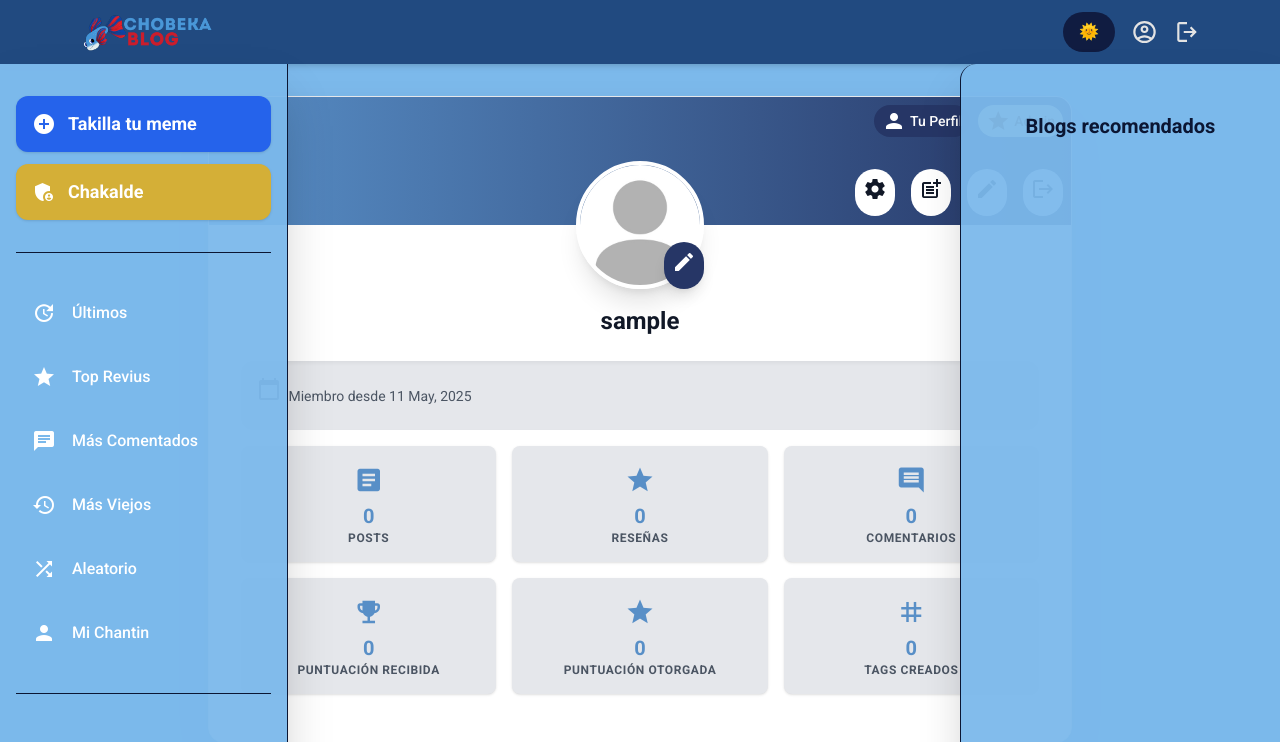
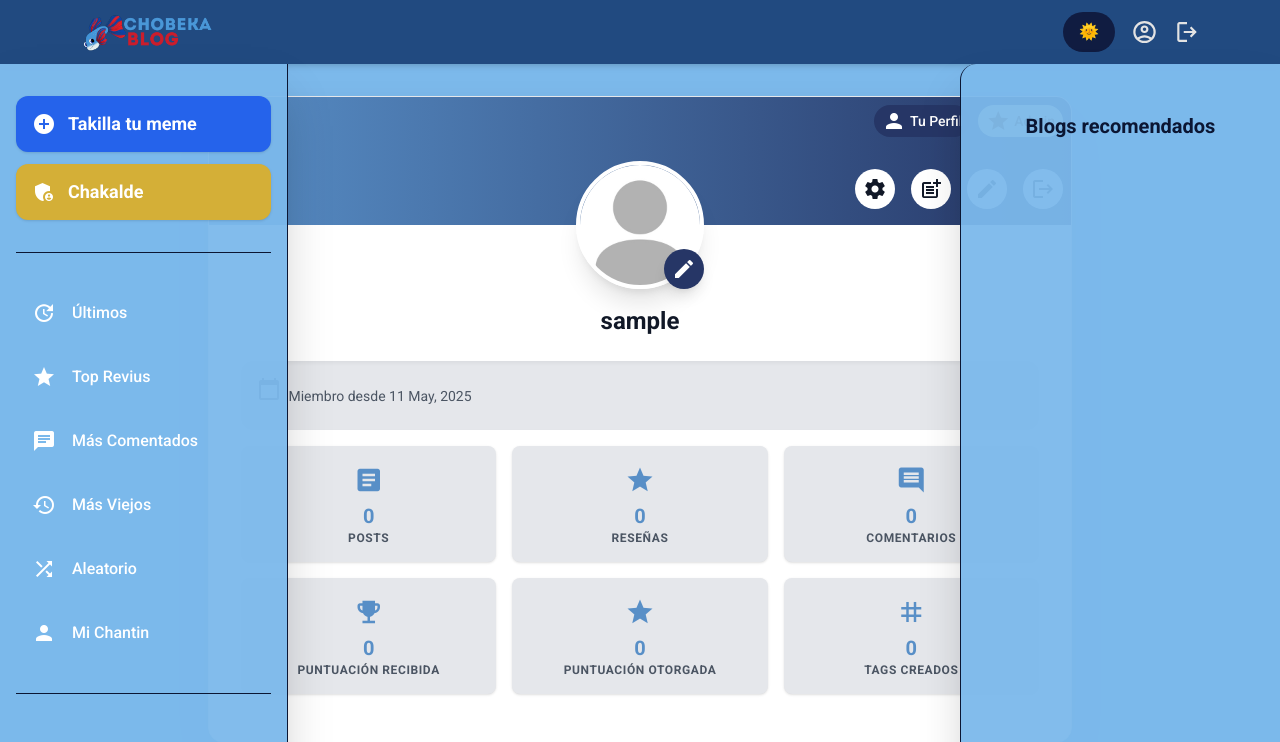
Before and after one commit to edwardperxz/chobeka-blog, a Django app: a page that uses blogapp/templates/blogapp/profile_user.html in a window 1280 px wide. Shown: the top 742 px of the page. Run offline with Django 5.2, Linux system fonts and the light colour scheme; the visitor is signed in with stand-in values (Sample User, id 1); data comes from the database, SQL or seed files in the repository; data that the repository does not hold is empty; some libraries are stand-ins or nearby versions.

Commit message:
fix: enhance profile actions styling

```diff
--- a/blogapp/templates/blogapp/profile_user.html
+++ b/blogapp/templates/blogapp/profile_user.html
@@ -55,8 +55,8 @@
 
         {% if user == profile_user %}
         <a href="{% url 'blogapp:edit_profile' user.username %}"
-           class="absolute bottom-0 right-0 bg-primary_dark-600 hover:bg-primary_dark-300 text-white p-2 rounded-full shadow-lg transition-all duration-200 transform hover:scale-110">
-          <span class="material-icons">edit</span>
+           class="absolute bottom-0 right-0 bg-primary_dark-600 hover:bg-primary_dark-300 text-white px-1 md:px-2 md:py-1 rounded-full flex items-center justify-center shadow-lg transition-all duration-200 transform hover:scale-110">
+            <span class="material-icons text text-lg md:text-2xl">edit</span>
         </a>
         {% endif %}
 
@@ -70,18 +70,18 @@
     </div>
 
     {% if user == profile_user %}
-    <div class="absolute top-2 right-2 flex space-x-4 transition-colors">
-      <a href="#" class="bg-white dark:bg-gray-700 p-2 rounded-full hover:bg-gray-400 dark:hover:bg-secondary_dark transition-colors" title="Configuración">
-        <span class="material-icons">settings</span>
+    <div class="absolute top-2 right-2 flex space-x-2 md:space-x-4 transition-colors">
+      <a href="#" class="bg-white dark:bg-gray-700 px-1 md:px-2 md:py-1 rounded-full flex items-center justify-center hover:bg-gray-400 dark:hover:bg-secondary_dark transition-colors" title="Configuración">
+        <span class="material-icons text text-lg md:text-2xl">settings</span>
       </a>
-      <a href="{% url 'blogapp:add_blog' %}" class="bg-white dark:bg-gray-700 p-2 rounded-full hover:bg-gray-400 dark:hover:bg-secondary_dark transition-colors" title="Crear un blog">
-        <span class="material-icons">post_add</span>
+      <a href="{% url 'blogapp:add_blog' %}" class="bg-white dark:bg-gray-700 px-1 md:px-2 md:py-1 rounded-full flex items-center justify-center hover:bg-gray-400 dark:hover:bg-secondary_dark transition-colors" title="Crear un blog">
+        <span class="material-icons text text-lg md:text-2xl">post_add</span>
       </a>
-      <a href="{% url 'blogapp:edit_profile' user.username %}" class="bg-white dark:bg-gray-700 p-2 rounded-full hover:bg-gray-400 dark:hover:bg-secondary_dark transition-colors" title="Editar perfil">
-        <span class="material-icons">edit</span>
+      <a href="{% url 'blogapp:edit_profile' user.username %}" class="bg-white dark:bg-gray-700 px-1 md:px-2 md:py-1 rounded-full flex items-center justify-center hover:bg-gray-400 dark:hover:bg-secondary_dark transition-colors" title="Editar perfil">
+        <span class="material-icons text text-lg md:text-2xl">edit</span>
       </a>
-      <a href="{% url 'blogapp:logout' %}" class="bg-white dark:bg-gray-700 p-2 rounded-full hover:bg-gray-400 dark:hover:bg-secondary_dark transition-colors" title="Cerrar sesión">
-        <span class="material-icons">logout</span>
+      <a href="{% url 'blogapp:logout' %}" class="bg-white dark:bg-gray-700 px-1 md:px-2 md:py-1 rounded-full flex items-center justify-center hover:bg-gray-400 dark:hover:bg-secondary_dark transition-colors" title="Cerrar sesión">
+        <span class="material-icons text text-lg md:text-2xl">logout</span>
       </a>
     </div>
     {% endif %}
```
